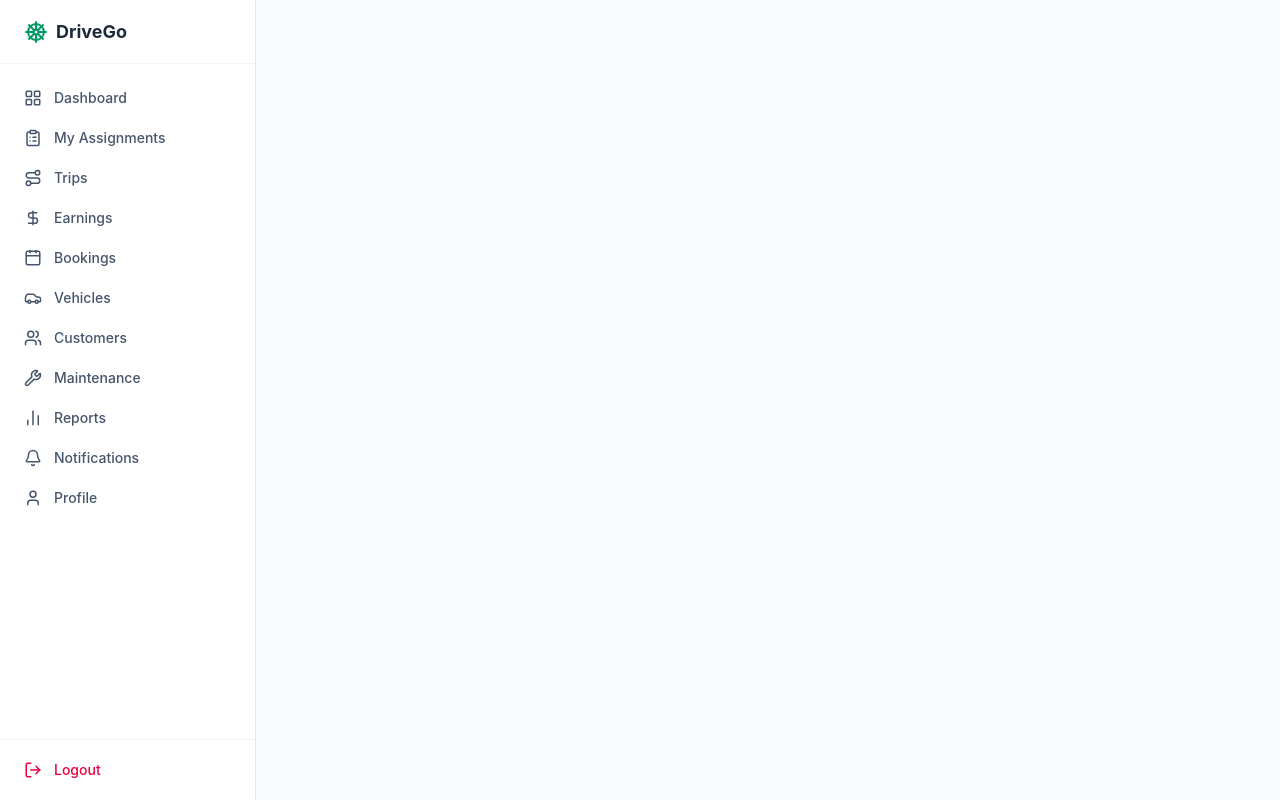
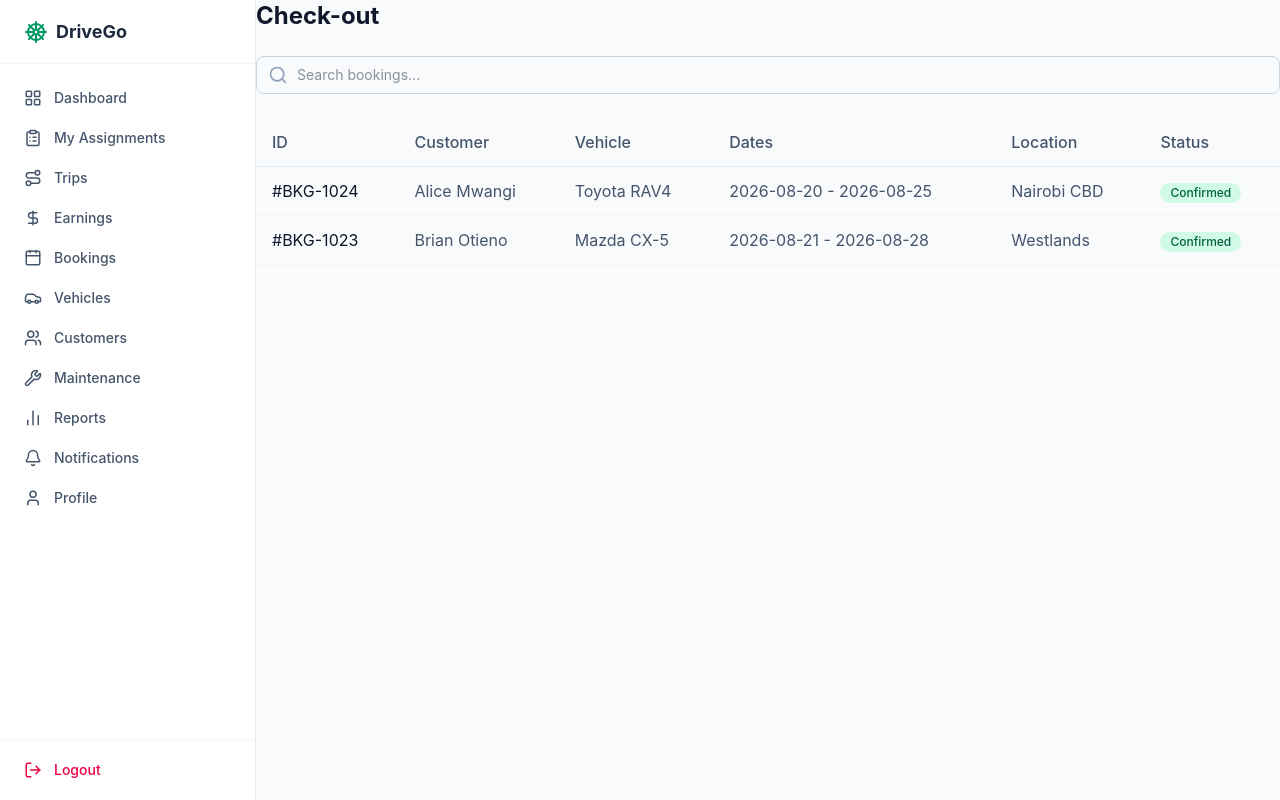
Before and after one commit to abdikadir-mohamed-dev/car-rental-management-system, a React (Vite) app in the folder crms-fronted/: page /driver/checkout in a window 1280 px wide. Built offline with nearby package versions, Linux system fonts and the light colour scheme; no server answers.

Commit message:
Add missing driver routes and mock data pages for sidebar links

```diff
--- /dev/null
+++ b/crms-fronted/src/pages/driver/DriverCheckinPage.jsx
@@ -0,0 +1,62 @@
+import { useState } from 'react'
+import { Search, CheckCircle, XCircle } from 'lucide-react'
+
+const MOCK_ACTIVE = [
+  { _id: 'BKG-1020', customer: 'Mary Wanjiku', vehicle: 'Volkswagen Golf', dropoffDate: '2026-08-20', dropoffLocation: 'Lavington', status: 'active' },
+]
+
+function DriverCheckinPage() {
+  const [bookings] = useState(MOCK_ACTIVE)
+  const [search, setSearch] = useState('')
+
+  const filtered = bookings.filter(b =>
+    b.customer?.toLowerCase().includes(search.toLowerCase()) ||
+    b.vehicle?.toLowerCase().includes(search.toLowerCase())
+  )
+
+  return (
+    <div className="space-y-6">
+      <h1 className="text-2xl font-bold text-slate-900">Check-in</h1>
+      <div className="relative">
+        <Search className="absolute left-3 top-1/2 transform -translate-y-1/2 w-5 h-5 text-slate-400" />
+        <input
+          type="text"
+          placeholder="Search active bookings..."
+          value={search}
+          onChange={(e) => setSearch(e.target.value)}
+          className="input pl-10"
+        />
+      </div>
+      <div className="overflow-x-auto">
+        <table className="w-full">
+          <thead>
+            <tr className="border-b border-slate-200">
+              <th className="text-left py-3 px-4 font-medium text-slate-600">ID</th>
+              <th className="text-left py-3 px-4 font-medium text-slate-600">Customer</th>
+              <th className="text-left py-3 px-4 font-medium text-slate-600">Vehicle</th>
+              <th className="text-left py-3 px-4 font-medium text-slate-600">Return Date</th>
+              <th className="text-left py-3 px-4 font-medium text-slate-600">Location</th>
+              <th className="text-left py-3 px-4 font-medium text-slate-600">Status</th>
+            </tr>
+          </thead>
+          <tbody>
+            {filtered.map((booking) => (
+              <tr key={booking._id} className="border-b border-slate-100 hover:bg-slate-50">
+                <td className="py-3 px-4 text-slate-900">#{booking._id}</td>
+                <td className="py-3 px-4 text-slate-600">{booking.customer}</td>
+                <td className="py-3 px-4 text-slate-600">{booking.vehicle}</td>
+                <td className="py-3 px-4 text-slate-600">{booking.dropoffDate}</td>
+                <td className="py-3 px-4 text-slate-600">{booking.dropoffLocation}</td>
+                <td className="py-3 px-4">
+                  <span className="badge badge-info capitalize">{booking.status}</span>
+                </td>
+              </tr>
+            ))}
+          </tbody>
+        </table>
+      </div>
+    </div>
+  )
+}
+
+export default DriverCheckinPage
--- /dev/null
+++ b/crms-fronted/src/pages/driver/DriverCheckoutPage.jsx
@@ -0,0 +1,63 @@
+import { useState } from 'react'
+import { Search, CheckCircle, XCircle } from 'lucide-react'
+
+const MOCK_BOOKINGS = [
+  { _id: 'BKG-1024', customer: 'Alice Mwangi', vehicle: 'Toyota RAV4', pickupDate: '2026-08-20', dropoffDate: '2026-08-25', status: 'confirmed', pickupLocation: 'Nairobi CBD' },
+  { _id: 'BKG-1023', customer: 'Brian Otieno', vehicle: 'Mazda CX-5', pickupDate: '2026-08-21', dropoffDate: '2026-08-28', status: 'confirmed', pickupLocation: 'Westlands' },
+]
+
+function DriverCheckoutPage() {
+  const [bookings] = useState(MOCK_BOOKINGS)
+  const [search, setSearch] = useState('')
+
+  const filtered = bookings.filter(b =>
+    b.customer?.toLowerCase().includes(search.toLowerCase()) ||
+    b.vehicle?.toLowerCase().includes(search.toLowerCase())
+  )
+
+  return (
+    <div className="space-y-6">
+      <h1 className="text-2xl font-bold text-slate-900">Check-out</h1>
+      <div className="relative">
+        <Search className="absolute left-3 top-1/2 transform -translate-y-1/2 w-5 h-5 text-slate-400" />
+        <input
+          type="text"
+          placeholder="Search bookings..."
+          value={search}
+          onChange={(e) => setSearch(e.target.value)}
+          className="input pl-10"
+        />
+      </div>
+      <div className="overflow-x-auto">
+        <table className="w-full">
+          <thead>
+            <tr className="border-b border-slate-200">
+              <th className="text-left py-3 px-4 font-medium text-slate-600">ID</th>
+              <th className="text-left py-3 px-4 font-medium text-slate-600">Customer</th>
+              <th className="text-left py-3 px-4 font-medium text-slate-600">Vehicle</th>
+              <th className="text-left py-3 px-4 font-medium text-slate-600">Dates</th>
+              <th className="text-left py-3 px-4 font-medium text-slate-600">Location</th>
+              <th className="text-left py-3 px-4 font-medium text-slate-600">Status</th>
+            </tr>
+          </thead>
+          <tbody>
+            {filtered.map((booking) => (
+              <tr key={booking._id} className="border-b border-slate-100 hover:bg-slate-50">
+                <td className="py-3 px-4 text-slate-900">#{booking._id}</td>
+                <td className="py-3 px-4 text-slate-600">{booking.customer}</td>
+                <td className="py-3 px-4 text-slate-600">{booking.vehicle}</td>
+                <td className="py-3 px-4 text-slate-600">{booking.pickupDate} - {booking.dropoffDate}</td>
+                <td className="py-3 px-4 text-slate-600">{booking.pickupLocation}</td>
+                <td className="py-3 px-4">
+                  <span className="badge badge-success capitalize">{booking.status}</span>
+                </td>
+              </tr>
+            ))}
+          </tbody>
+        </table>
+      </div>
+    </div>
+  )
+}
+
+export default DriverCheckoutPage
--- a/crms-fronted/src/routes/AppRoutes.jsx
+++ b/crms-fronted/src/routes/AppRoutes.jsx
@@ -57,6 +57,15 @@ import DriverDashboard from '../pages/driver/DriverDashboard'
 import DriverTripsPage from '../pages/driver/DriverTripsPage'
 import DriverEarningsPage from '../pages/driver/DriverEarningsPage'
 import DriverProfilePage from '../pages/driver/DriverProfilePage'
+import DriverAssignmentsPage from '../pages/driver/DriverAssignmentsPage'
+import DriverBookingsPage from '../pages/driver/DriverBookingspage'
+import DriverVehiclesPage from '../pages/driver/DriverVehiclespage'
+import DriverCustomersPage from '../pages/driver/DriverCustomers'
+import DriverMaintenancePage from '../pages/driver/DriverMaintainancepage'
+import DriverReportsPage from '../pages/driver/DriverReportpage'
+import DriverNotificationsPage from '../pages/driver/DriverNotifications'
+import DriverCheckinPage from '../pages/driver/DriverCheckinPage'
+import DriverCheckoutPage from '../pages/driver/DriverCheckoutPage'
 
 function AppRoutes() {
   return (
@@ -143,8 +152,16 @@ function AppRoutes() {
         }
       >
         <Route index element={<DriverDashboard />} />
-        <Route path="trips" element={<DriverTripsPage />} />
+        <Route path="assignments" element={<DriverAssignmentsPage />} />
+        <Route path="bookings" element={<DriverBookingsPage />} />
+        <Route path="checkout" element={<DriverCheckoutPage />} />
+        <Route path="checkin" element={<DriverCheckinPage />} />
+        <Route path="vehicles" element={<DriverVehiclesPage />} />
+        <Route path="customers" element={<DriverCustomersPage />} />
+        <Route path="maintenance" element={<DriverMaintenancePage />} />
+        <Route path="reports" element={<DriverReportsPage />} />
         <Route path="earnings" element={<DriverEarningsPage />} />
+        <Route path="notifications" element={<DriverNotificationsPage />} />
         <Route path="profile" element={<DriverProfilePage />} />
       </Route>
 
```
